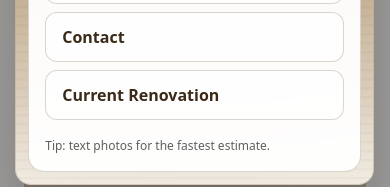
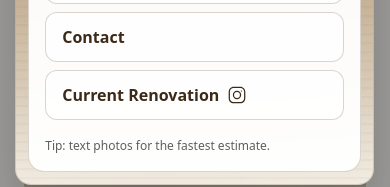
Before and after one commit to 33hongo33/handyman-site, a Next.js app: page / in a window 390 px wide. Both pictures are taken after a click on the button "Menu". Shown: the part 318-505 px from the top of the page. Built offline with nearby package versions, Linux system fonts and the light colour scheme.

Commit message:
add ig logo in drop down menu

```diff
--- a/app/components/MobileMenu.tsx
+++ b/app/components/MobileMenu.tsx
@@ -100,9 +100,19 @@ export default function MobileMenu({ instagramUrl }: Props) {
                   target="_blank"
                   rel="noopener noreferrer"
                   onClick={() => setOpen(false)}
-                  className="rounded-xl border border-[rgba(87,63,37,0.22)] bg-white/70 px-4 py-3 text-base font-semibold text-[#3b2a18] hover:bg-white transition"
+                  className="rounded-xl border border-[rgba(87,63,37,0.22)] bg-white/70 px-4 py-3 text-base font-semibold text-[#3b2a18] hover:bg-white transition flex items-center gap-2"
                 >
                   Current Renovation
+
+                  {/* Instagram Icon */}
+                  <svg
+                    xmlns="http://www.w3.org/2000/svg"
+                    viewBox="0 0 24 24"
+                    fill="currentColor"
+                    className="h-5 w-5"
+                  >
+                    <path d="M7.75 2h8.5C19.216 2 22 4.784 22 8.25v7.5C22 19.216 19.216 22 16.25 22h-8.5C4.784 22 2 19.216 2 15.75v-7.5C2 4.784 4.784 2 7.75 2zm8.5 1.5h-8.5C5.56 3.5 3.5 5.56 3.5 7.75v8.5C3.5 18.44 5.56 20.5 7.75 20.5h8.5c2.19 0 4.25-2.06 4.25-4.25v-8.5c0-2.19-2.06-4.25-4.25-4.25zM12 7a5 5 0 110 10 5 5 0 010-10zm0 1.5A3.5 3.5 0 1015.5 12 3.504 3.504 0 0012 8.5zm5.25-2a.75.75 0 110 1.5.75.75 0 010-1.5z" />
+                  </svg>
                 </a>
               ) : null}
             </nav>
```
